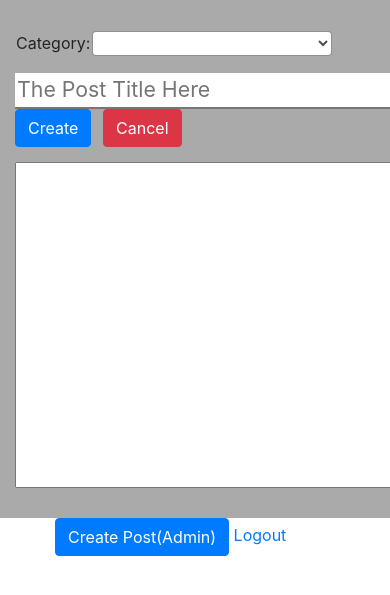
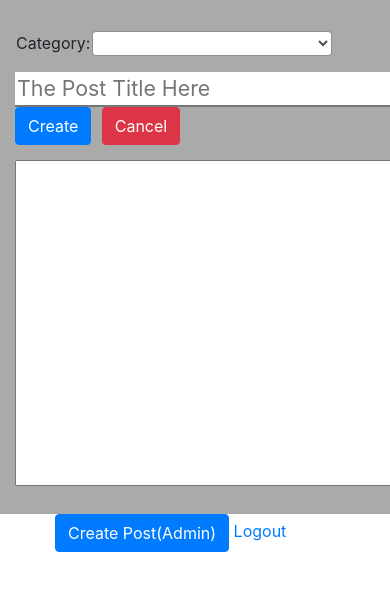
Before and after one commit to LandonKoo0207/lktheprogrammer, a Django app: page /create/ in a window 390 px wide; the page is wider, and only the part inside the window is pictured. Shown: the part 108-703 px from the top of that part. Run offline with Django 3.2, Linux system fonts and the light colour scheme; the visitor is signed in with stand-in values (Sample User, id 1); data that the repository does not hold is empty; some libraries are stand-ins or nearby versions.

Commit message:
Blog contents' div has been resized

```diff
--- a/static/css/main.css
+++ b/static/css/main.css
@@ -30,7 +30,7 @@ div.content
     {
         padding-top: 5%;
         padding-bottom: 5%;
-        font-size: 150%;
+        font-size: 120%;
         background-color: #AAAAAA;
     }
 }
```
